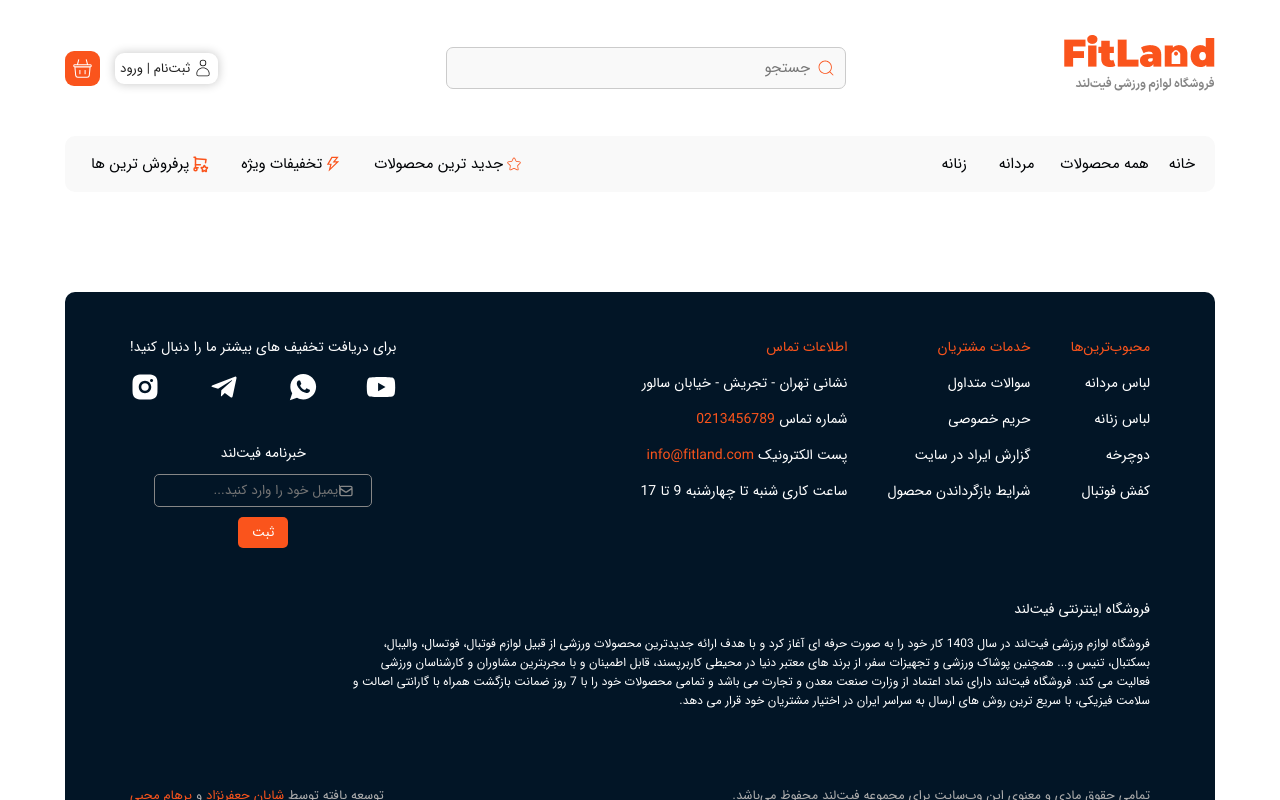
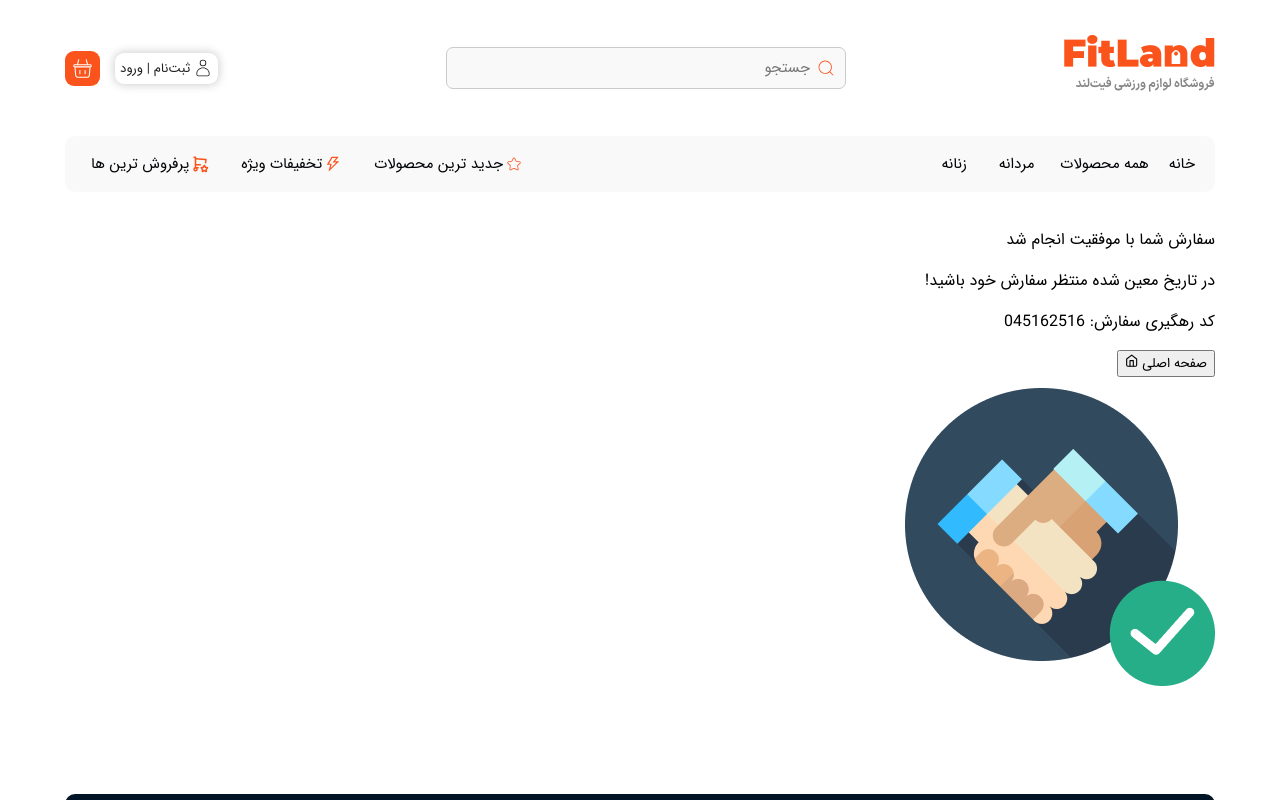
Before and after one commit to NooberThanYall/FitLand, a React (Vite) app: page /SuccessfulPurchase in a window 1280 px wide. Shown: the top 800 px of the page. Built offline with nearby package versions, Linux system fonts and the light colour scheme.

Commit message:
dev html templets SuccessfulPurchase page

```diff
--- a/src/Components/Cart/Payment/Payment.css
+++ b/src/Components/Cart/Payment/Payment.css
@@ -85,4 +85,6 @@
     justify-self: center;
     margin-top: 40px;
     cursor: pointer;
+    text-decoration: none;
+    text-align: center;
 }
--- a/src/Components/Cart/Payment/Payment.tsx
+++ b/src/Components/Cart/Payment/Payment.tsx
@@ -1,3 +1,4 @@
+import { Link } from 'react-router'
 import BuyProcess from '../BuyProcess/BuyProcess'
 import CardsInvoice from '../CardsInvoice/CardsInvoice'
 import './Payment.css'
@@ -28,7 +29,7 @@ export default function Payment() {
 
                 <div className="container-submit-buy">
                     <BuyProcess />
-                    <button className="btn-final-buy">پرداخت</button>
+                    <Link className="btn-final-buy" to={'/SuccessfulPurchase'}>پرداخت</Link>
                 </div>
 
             </div>
--- /dev/null
+++ b/src/Components/SuccessfulPurchase/SuccessfulPurchase.tsx
@@ -0,0 +1,23 @@
+import './SuccessfulPurchase.css'
+import './mediaSuccessfulPurchase.css'
+import { FiHome } from "react-icons/fi";
+
+export default function SuccessfulPurchase() {
+  return (
+    <div className='container'>
+        <div className="container-SuccessfulPurchase">
+
+            <div className="container-texts-SuccessfulPurchase">
+                <p className="title-SuccessfulPurchase">سفارش شما با موفقیت انجام شد</p>
+                <p className="desc-SuccessfulPurchase">در تاریخ معین شده منتظر سفارش خود باشید!</p>
+                <p className="buy-code-SuccessfulPurchase">کد رهگیری سفارش: 045162516</p>
+                <button className="btn-SuccessfulPurchase">صفحه اصلی <FiHome /></button>
+            </div>
+
+            <div className="container-img-SuccessfulPurchase">
+                <img src="Imgs/img-SuccessfulPurchase.png" alt="" />
+            </div>
+        </div>
+    </div>
+  )
+}
--- a/src/route.tsx
+++ b/src/route.tsx
@@ -5,6 +5,7 @@ import LoginForm from "./Components/LoginForm/LoginForm";
 import ProductDetails from "./Components/ProductDetails/ProductDetails";
 import Shop from "./Components/Shop/Shop";
 import SignInForm from "./Components/SignInForm/SignInForm";
+import SuccessfulPurchase from "./Components/SuccessfulPurchase/SuccessfulPurchase";
 import Home from "./Pages/Home/Home";
 
 let router = [
@@ -15,7 +16,8 @@ let router = [
     { path: '/Shop', element: <Shop /> },
     { path: '/MainProduct', element: <ProductDetails /> },
     { path: '/GetAddress', element: <GetAddress /> },
-    { path: '/Payment', element: <Payment /> }
+    { path: '/Payment', element: <Payment /> },
+    { path: '/SuccessfulPurchase', element: <SuccessfulPurchase /> }
 ]
 
 export default router
```
Also changed, not shown: public/Imgs/img-SuccessfulPurchase.png (added), src/Components/SuccessfulPurchase/SuccessfulPurchase.css (added), src/Components/SuccessfulPurchase/mediaSuccessfulPurchase.css (added).
